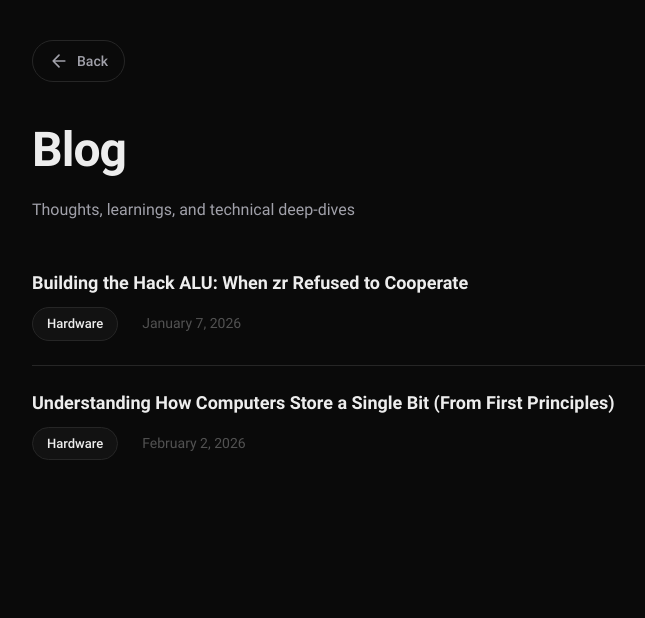
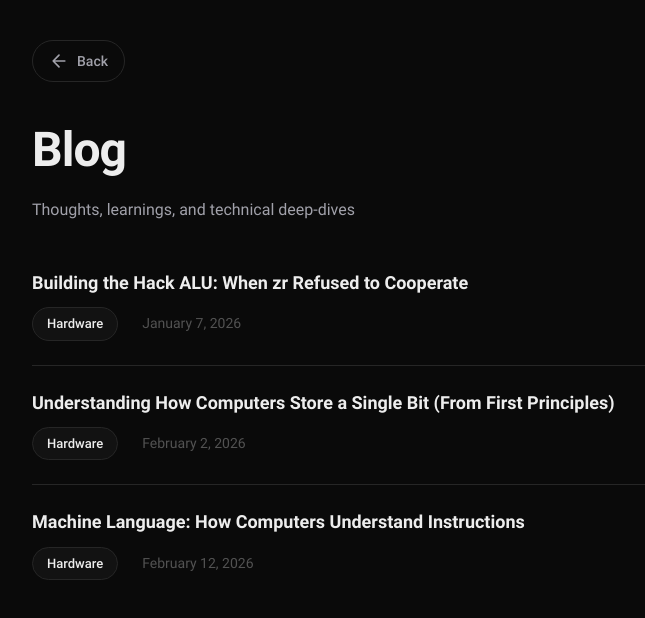
Before and after one commit to gyauelvis/g.elvis, a Vue app: page /blog in a window 1280 px wide. Shown: the top 618 px of the page, without its empty margins (208-853 px from the left). Built offline with nearby package versions, Linux system fonts and the light colour scheme; a web font is replaced by a local one.

Commit message:
feat: add new blog post "Machine Language: How Computers Understand Instructions" covering computer architecture and memory hierarchy.

```diff
--- a/src/data/blogs.js
+++ b/src/data/blogs.js
@@ -125,6 +125,241 @@ To store a single bit from first principles:
 By connecting these three components cleverly, we've built computer memory at its most fundamental level.
 
     `.trim()
+  },
+  {
+    slug: 'machine-language-how-computers-understand-instructions',
+    title: 'Machine Language: How Computers Understand Instructions',
+    tag: 'Hardware',
+    date: 'February 12, 2026',
+    content: `
+## Why Are Computers So Flexible?
+
+Most machines do a single thing. A toaster toasts. A fan blows air. But a computer? It can browse the web, edit videos, run games, control robots (all on the same hardware).
+
+**So how is this possible?**
+
+---
+
+## The Theory: Universal Turing Machine
+
+The answer lies in **universality**. In the 1930s, Alan Turing proposed the Universal Turing Machine (the theoretical blueprint for all modern computers).
+
+**The key idea:** Any computation can be performed by a machine that simply reads a series of 0s and 1s and follows instructions.
+
+Here's how it works:
+1. At any given moment, the machine looks at a single bit (0 or 1)
+2. Based on an instruction, it might change that 0 to a 1
+3. Then jump to a different state (say, instruction #56)
+4. Eventually, it reaches a halt state
+5. After halting, the final pattern of 0s and 1s represents the answer
+
+**This is the foundation of all computation.**
+
+---
+
+## The Practice: Von Neumann Architecture
+
+Alan Turing gave us the theory. **John von Neumann made it practical.**
+
+Von Neumann's breakthrough insight: **Memory can store both data AND instructions (the program itself).**
+
+This is called the **Von Neumann Architecture**, and it's what powers every computer you use today.
+
+**The magic:** Hardware stays fixed, but software (instructions and data stored in memory) can change. Change the software, and the computer does something completely different.
+
+---
+
+## How Does Fixed Hardware Perform Different Tasks?
+
+The answer: **We store different instructions in memory.**
+
+Instructions are just sequences of 0s and 1s. When the CPU executes them, it performs different operations based on what's stored.
+
+---
+
+## Elements of an Instruction
+
+Every machine instruction must specify three things:
+
+### 1. The Operation
+What should the computer do?
+- Example: \`00101\` might mean "add two numbers"
+- Other operations: subtract, multiply, AND, OR, jump to a different instruction, etc.
+
+### 2. Program Counter
+After executing the current instruction, where do we go next?
+- Usually: the next instruction in sequence
+- Sometimes: jump to a different location (for loops, if-statements, etc.)
+
+### 3. Addressing
+Where do we find the data to operate on?
+- Which memory location holds the numbers we want to add?
+- This is called **addressing**
+
+---
+
+## The Problem: Machine Language is Inconvenient for Humans
+
+Machine language is the **only** language computers truly understand. But it's horrible for humans to work with.
+
+**Example of raw machine code:**
+\`\`\`
+0100010 0011 0010
+\`\`\`
+
+What does this mean? Who knows?
+
+**Solution:** We write in high-level languages (Python, Java, C++), then **compile** them into machine language.
+
+---
+
+## Mnemonics: Making Machine Code Readable
+
+Instead of writing raw binary, we use **mnemonics** (human-readable symbols for instructions).
+
+**Machine code:**
+\`\`\`
+0100010 0011 0010
+\`\`\`
+
+**Assembly (with mnemonics):**
+\`\`\`
+ADD R3, R2
+\`\`\`
+
+This means: "Add the value in Register 3 to the value in Register 2."
+
+Much easier to understand! The assembler then translates this back to binary for the computer.
+
+---
+
+## Machine Language: The Hardware-Software Interface
+
+Machine language is the **most important interface between hardware and software** because it allows us to specify exactly what we want the hardware to do.
+
+### Variations Between Machine Languages
+
+Different computer architectures have different machine languages. They may differ in:
+
+**1. Richness of operations**
+- Some include division as a basic operation
+- Others require software to implement division using simpler operations
+
+**2. Data width**
+- Some handle 64-bit operations natively
+- Others work in 8-bit or 16-bit chunks
+
+**3. Data types**
+- Some have native support for floating-point numbers
+- Others require software libraries to handle decimals
+
+**Key principle:** Machine language and hardware are in close correspondence. The machine language reflects what the hardware can actually do.
+
+---
+
+## What Every Machine Language Must Specify
+
+Regardless of variations, every machine language must define:
+
+### 1. Operations
+What can the CPU do?
+- **Arithmetic:** Add, subtract, multiply, divide
+- **Logical:** AND, OR, NOT, XOR
+- **Flow control:** GOTO, conditional jumps, function calls
+
+### 2. Operands
+What data do we operate on?
+
+### 3. Addressing
+How do we find the data we want to operate on?
+
+---
+
+## The Addressing Challenge
+
+Addressing creates two major problems:
+
+### Problem 1: Large Memory Requires Large Addresses
+
+If we just want to add two numbers, we might have to specify their full memory addresses:
+
+\`\`\`
+ADD [0x7FFFFFFF], [0x7FFFFFFE]
+\`\`\`
+
+Those long addresses make instructions bulky and slow.
+
+### Problem 2: Transporting Data Takes Time
+
+Fetching data from far-away memory locations is slow. The farther from the CPU, the longer it takes.
+
+---
+
+## The Solution: Memory Hierarchy
+
+To solve these problems, we use a **memory hierarchy** (arranging memory from fastest to slowest).
+
+**Fastest to Slowest (Closest to CPU to Farthest from CPU):**
+
+1. **Registers** (fastest, smallest, closest to CPU)
+2. **Cache** (fast, small)
+3. **Main Memory (RAM)** (medium speed, medium size)
+4. **Disk** (slowest, largest, farthest from CPU)
+
+**The strategy:**
+- Keep frequently-used data in fast, small memory (registers)
+- Keep less-used data in slower, larger memory (RAM, disk)
+- Fast memory doesn't need large addresses (fewer bits needed)
+
+---
+
+## Registers: The CPU's Closest Memory
+
+Registers are tiny, super-fast memory locations inside the CPU itself. They can be used in two main ways:
+
+### 1. Data Registers
+Store actual values for computation.
+
+**Example:**
+\`\`\`
+ADD R1, R2
+\`\`\`
+- Take the value in Register 1
+- Add it to the value in Register 2
+- Store the result in R2 (if that's what our machine language specifies)
+
+### 2. Address Registers
+Store memory addresses (pointers).
+
+**Example:**
+\`\`\`
+ADD R1, @A
+\`\`\`
+Where \`A\` is an address register:
+1. Go to register \`A\`
+2. Read the value there (which is a memory address)
+3. Go to that address in main memory
+4. Add the value found there to R1
+5. Store the result at that same memory address
+
+This is called **indirect addressing** (the register holds an address, not the data itself).
+
+---
+
+## Summary
+
+**Machine language is:**
+- The only language computers truly understand
+- The bridge between hardware and software
+- Tedious for humans (so we use assembly and high-level languages)
+
+**Key concepts:**
+- **Universality:** Any computation = series of 0s and 1s + instructions
+- **Von Neumann Architecture:** Memory stores both data and programs
+- **Instructions specify:** Operation + Addressing + Program flow
+- **Memory hierarchy:** Solves speed and addressing problems
+- **Registers:** Fastest memory, closest to CPU, used for data and addresses
+    `.trim()
   }
 ]
 
```
